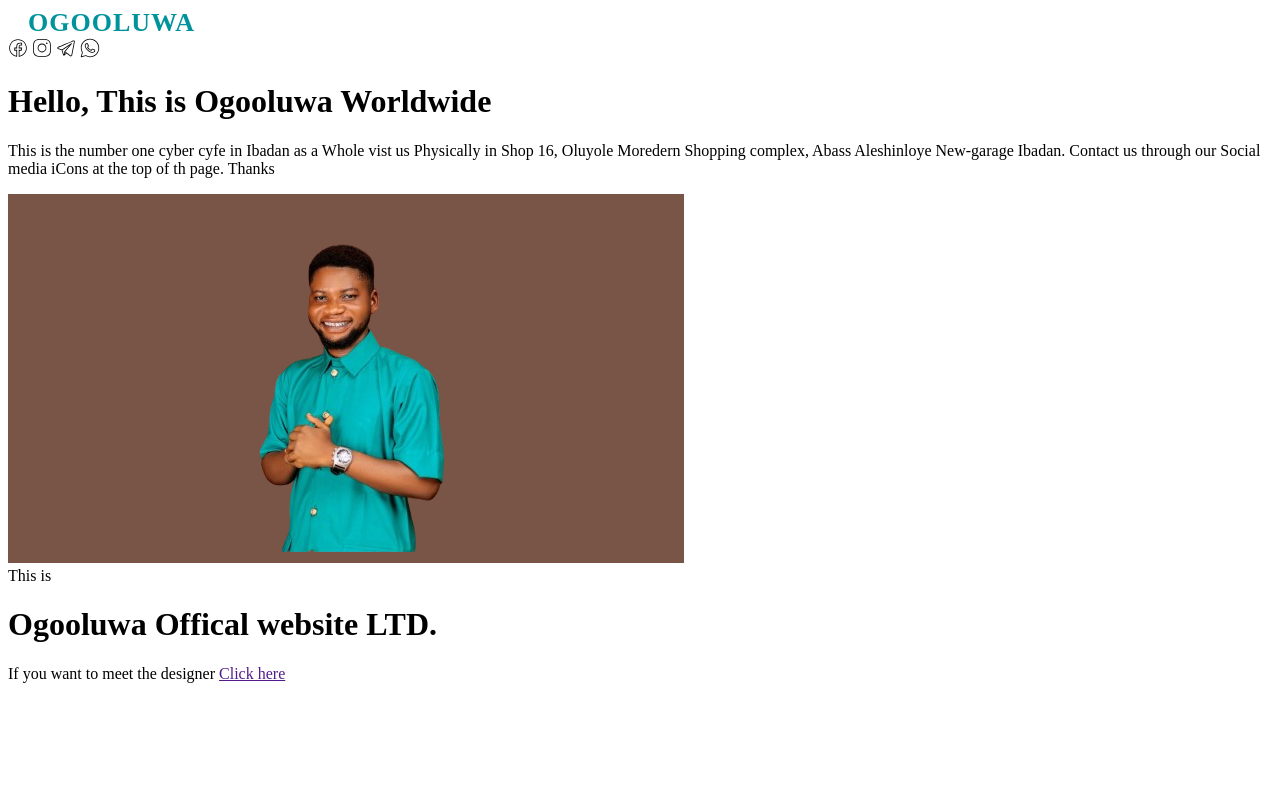
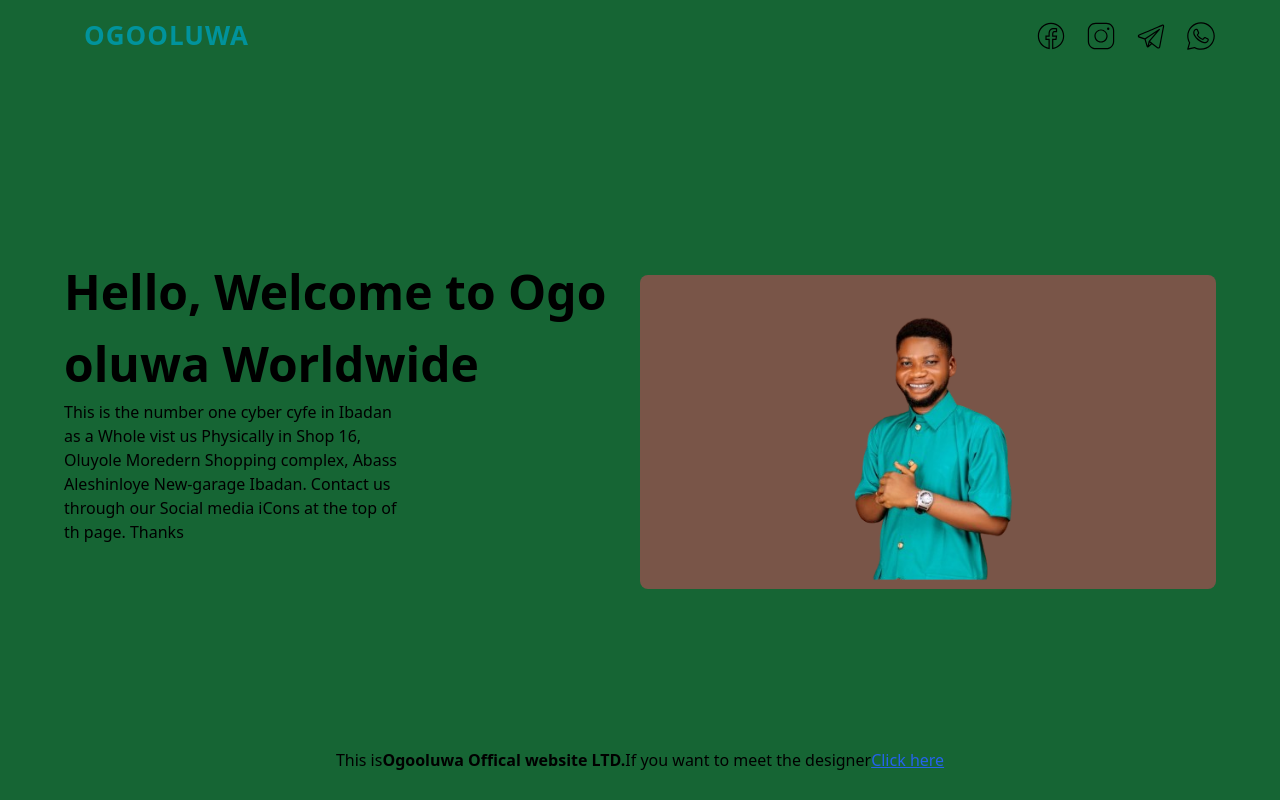
Before and after one commit to Oladimejisalam31/OgoOluwa, a plain HTML site: page index.html in a window 1280 px wide. Drawn offline with nearby package versions, Linux system fonts and the light colour scheme.

Commit message:
first commit

```diff
--- a/index.html
+++ b/index.html
@@ -5,11 +5,12 @@
 <head>
   <meta charset="UTF-8">
   <meta name="viewport" content="width=device-width, initial-scale=1.0">
-  <title>Ogooluwa Internet Cafe</title>
+  <title>Ogo Oluwa Worldwide</title>
+  <script src="https://cdn.tailwindcss.com"></script>
 </head>
 
-<body class="bg-gray-300">
-  <div class="h-[100vh] w-[90%] mr-auto ml-auto bg-gray-300">
+<body class="bg-green-800">
+  <div class="h-[100vh] w-[90%] mr-auto ml-auto">
     <div class="h-[10vh] w-[100%] pt-[1rem] ">
       <div class="flex justify-between items-center ">
         <span
@@ -46,10 +47,11 @@
     </div>
     <div class="h-[80vh] w-[100%] block md:flex">
       <div class="w-[100%] md:w-[50%] flex flex-col justify-center items-center">
-        <h1 class="font-bold text-[3rem] w-full">Hello, This is Ogooluwa Worldwide</h1>
+        <h1 class="font-bold text-[3rem] w-full">Hello, Welcome to Ogo oluwa Worldwide</h1>
         <p class="w-full md:w-[60%] mr-[auto]">This is the number one cyber cyfe in Ibadan as a Whole vist us Physically
           in
-          Shop 16, Oluyole Moredern Shopping complex, Abass Aleshinloye New-garage Ibadan. Contact us through our Social media iCons at the top of th page. Thanks</p>
+          Shop 16, Oluyole Moredern Shopping complex, Abass Aleshinloye New-garage Ibadan. Contact us through our Social
+          media iCons at the top of th page. Thanks</p>
       </div>
       <div class="w-[100%] mt-[4rem] md:w-[50%] flex items-center justify-end">
         <img src="./WhatsApp_13-Dec-23_2_08_40_PM-removebg-preview (2).png" alt="" class="rounded-lg ">
```
Lines whose indentation alone changed are shown as unchanged.
